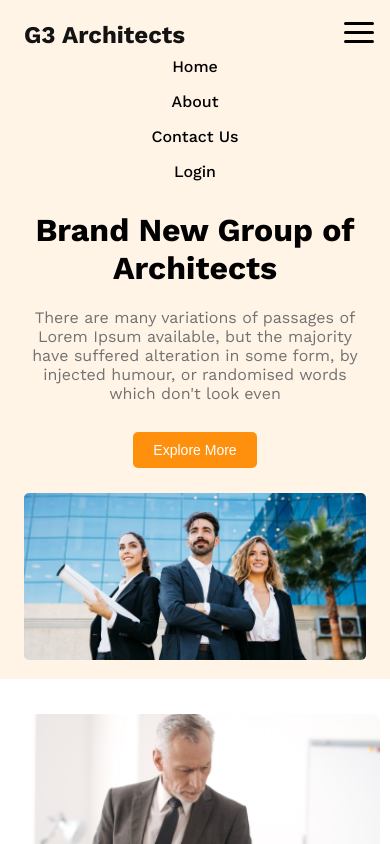
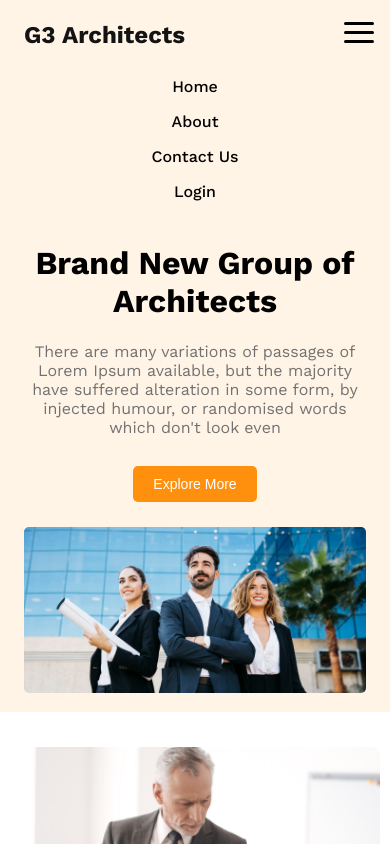
Before and after one commit to SajedurRahmanShihab/assignment__2, a plain HTML site: page index.html in a window 390 px wide. Both pictures are taken after a click on the link 359 px from the left and 32 px from the top of the page. Shown: the top 844 px of the page. Drawn offline with nearby package versions, Linux system fonts and the light colour scheme.

Commit message:
slight size change

```diff
--- a/style.css
+++ b/style.css
@@ -137,6 +137,7 @@ p {
     }
     .brand__center {
         text-align: center;
+        margin-top: 35px;
     }
     .list__center {
         text-align: center;
@@ -159,6 +160,7 @@ p {
     .navbar-links {
         display: none;
         width: 100%;
+        margin-top: 20px;
     }
     .navbar {
         flex-direction: column;
```
